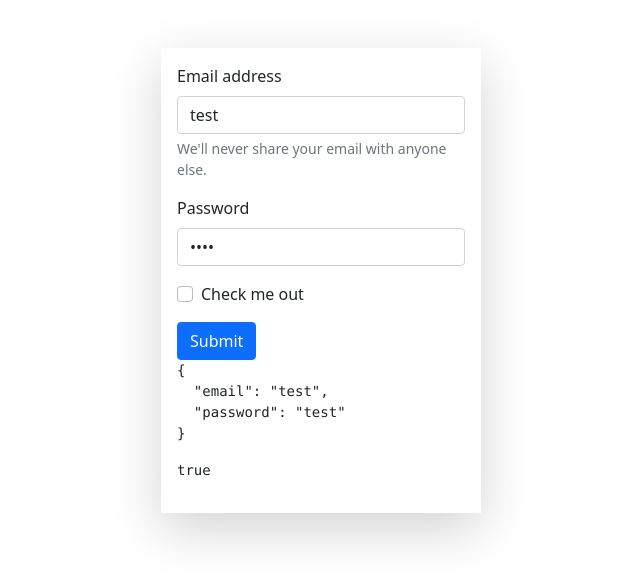
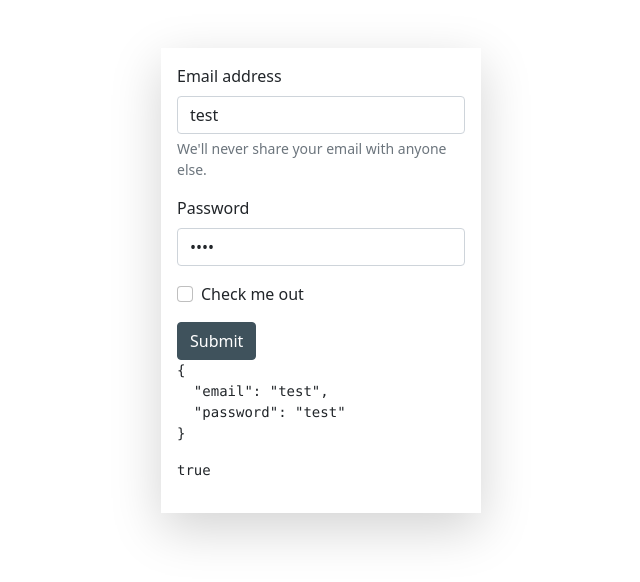
Before and after one commit to MeMeMax/angular-workshop2021, an Angular app: page /login in a window 1280 px wide. Shown: the top 582 px of the page, without its empty margins (319-959 px from the left). Built offline with nearby package versions, Linux system fonts and the light colour scheme.

Commit message:
change primary color to a light grey

```diff
--- a/src/assets/scss/variables.scss
+++ b/src/assets/scss/variables.scss
@@ -1,3 +1,5 @@
+$primary: #3f525c;
+
 @import 'node_modules/bootstrap/scss/functions';
 @import 'node_modules/bootstrap/scss/variables';
 
```
